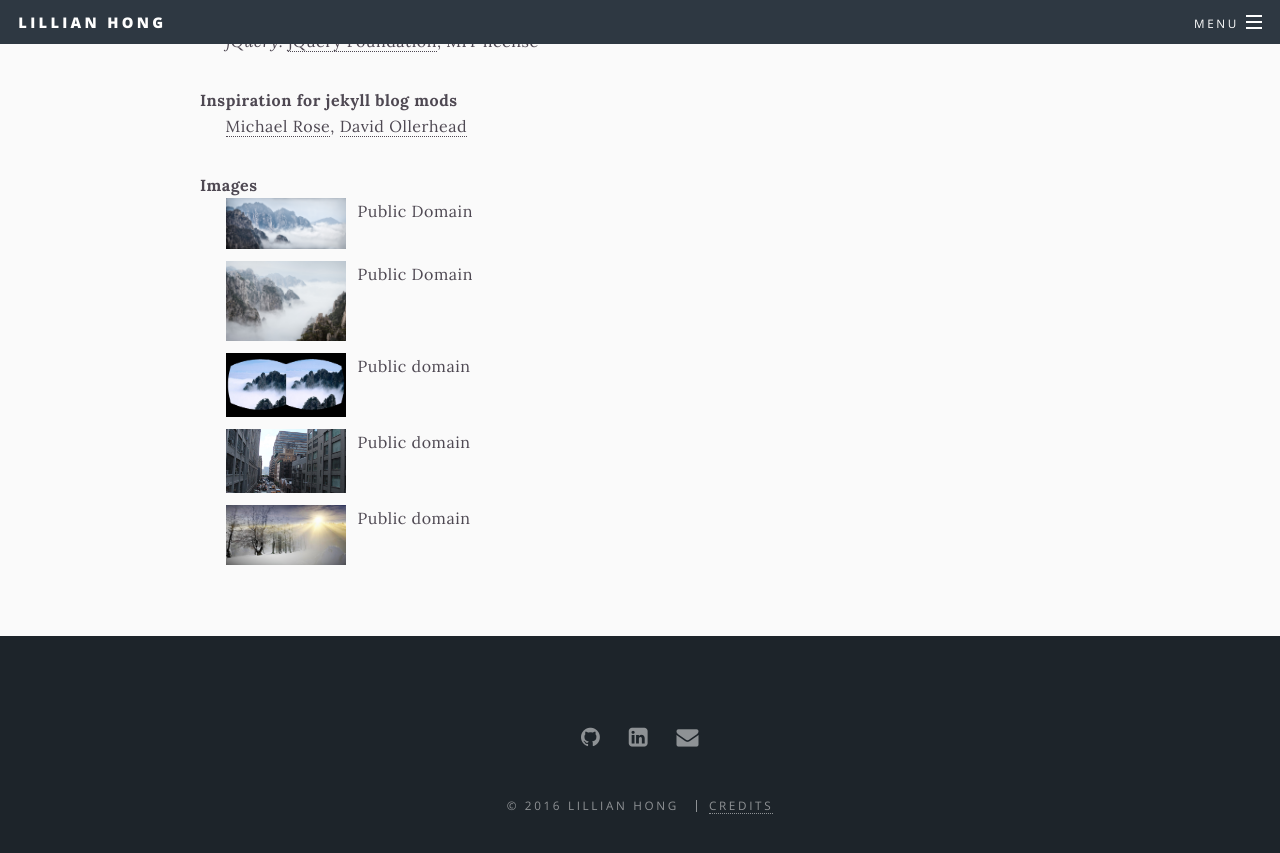
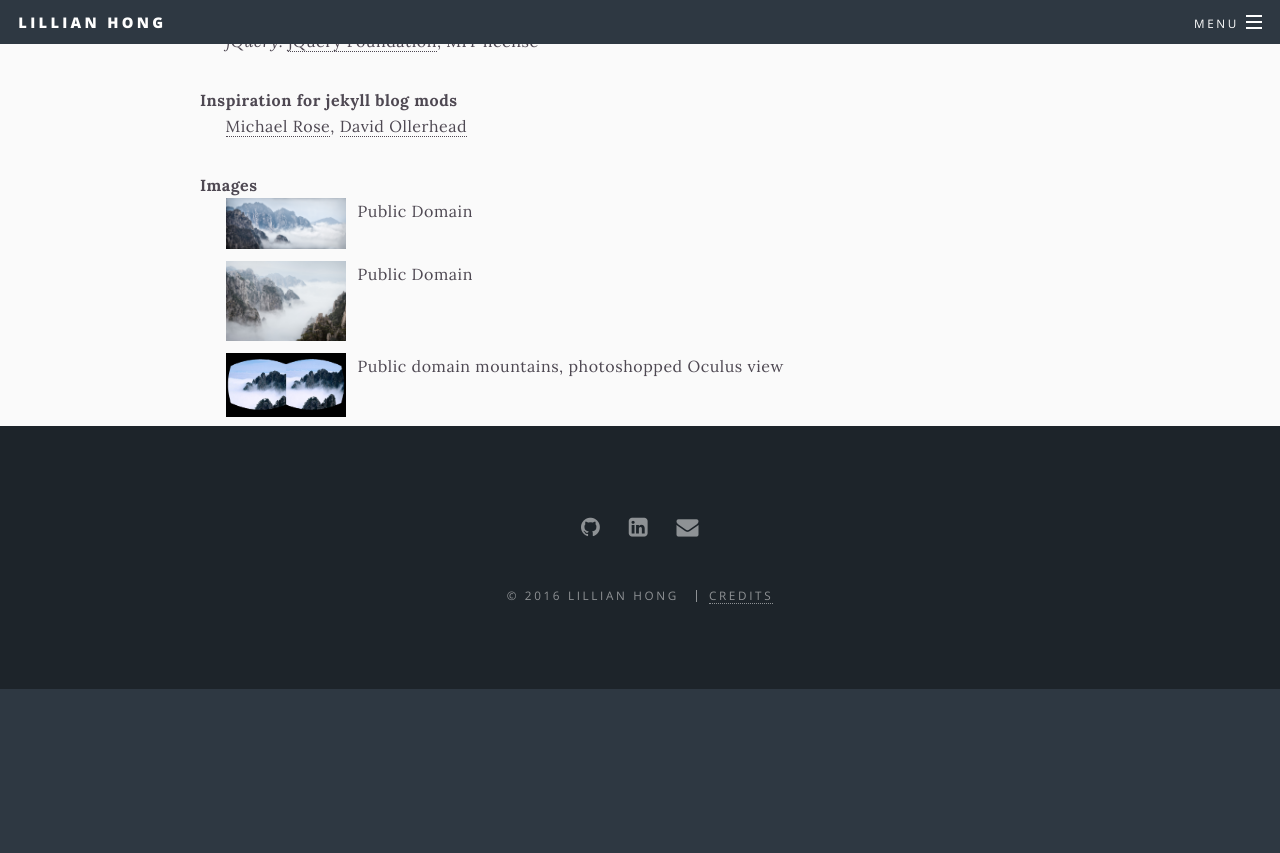
Before and after one commit to lillianhong/lillianhong.github.io, a Jekyll site: the page built from _pages/credits.html, in a window 1280 px wide and 900 px high, scrolled down 638 px. Shown: the top 853 px of the window. Built offline with Jekyll 4.4.1, drawn with Linux system fonts in a browser that asks for light colours; after the commit the page ends 1327 px from its top, so only the background shows below that.

Commit message:
updated credit info

```diff
--- a/_pages/credits.html
+++ b/_pages/credits.html
@@ -60,12 +60,7 @@ href="https://jquery.com/">jQuery Foundation</a>, MIT license</li>
 <li><img class="imgref" src="{{ '/images/banner.png' | prepend: site.baseurl }}" /> Public Domain</li>
 <li><img class="imgref" src="{{ '/images/contactmountains.jpg' | prepend: site.baseurl }}" />Public Domain</li>
 <li><img class="imgref" src="{{ '/images/pic01.jpg' | prepend: site.baseurl }}" />
-Public domain</li>
-<li><img class="imgref" src="{{ '/images/pic02.jpg' | prepend: site.baseurl }}" />
-Public domain</li>
-<li><img class="imgref" src="{{ '/images/sunshine.jpg' | prepend: site.baseurl }}" />
-Public domain</li>
+Public domain mountains, photoshopped Oculus view</li>
 {{ site.data.tokens.image-credit }}
 </dd>
 </dl>
-<p>&nbsp;</p>
```
